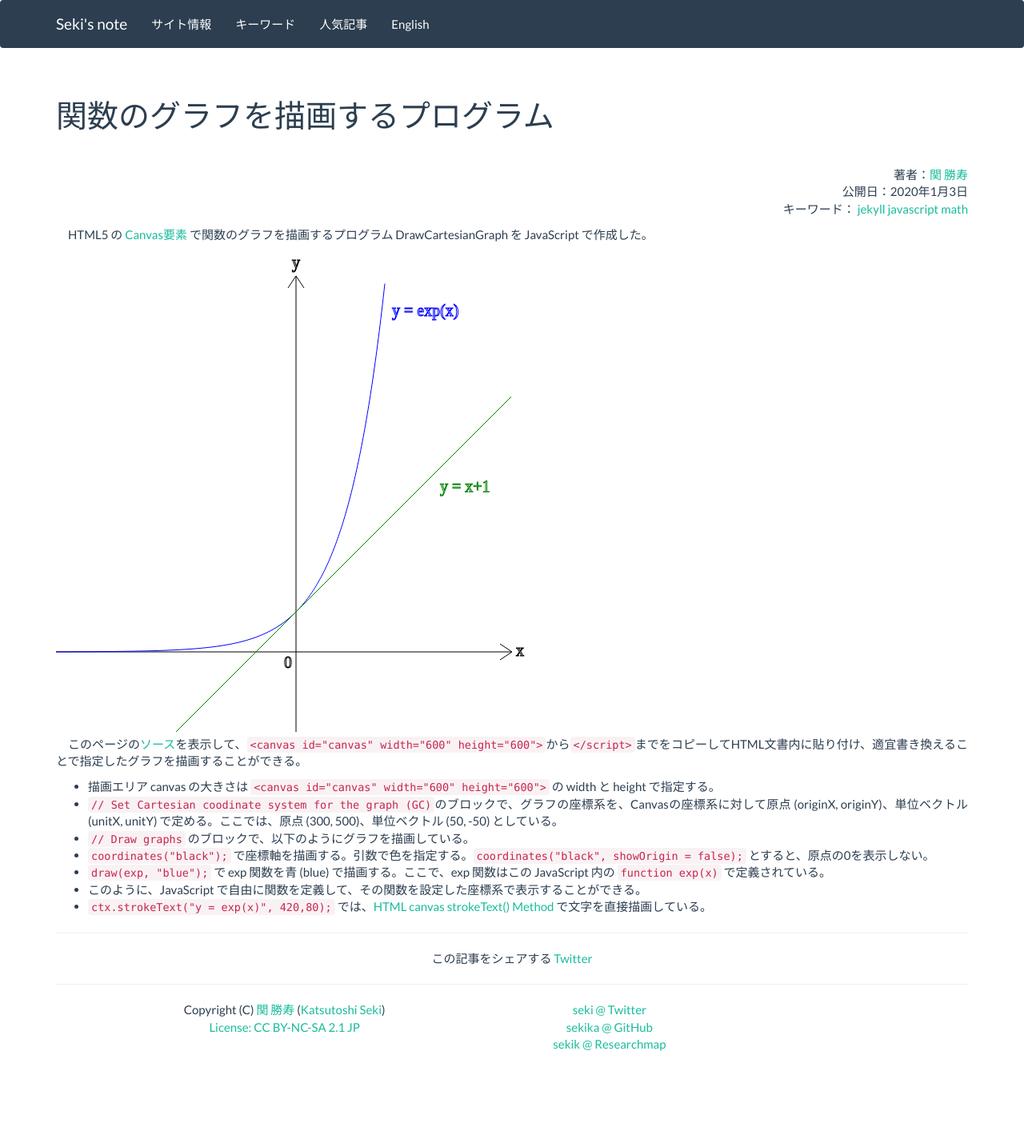
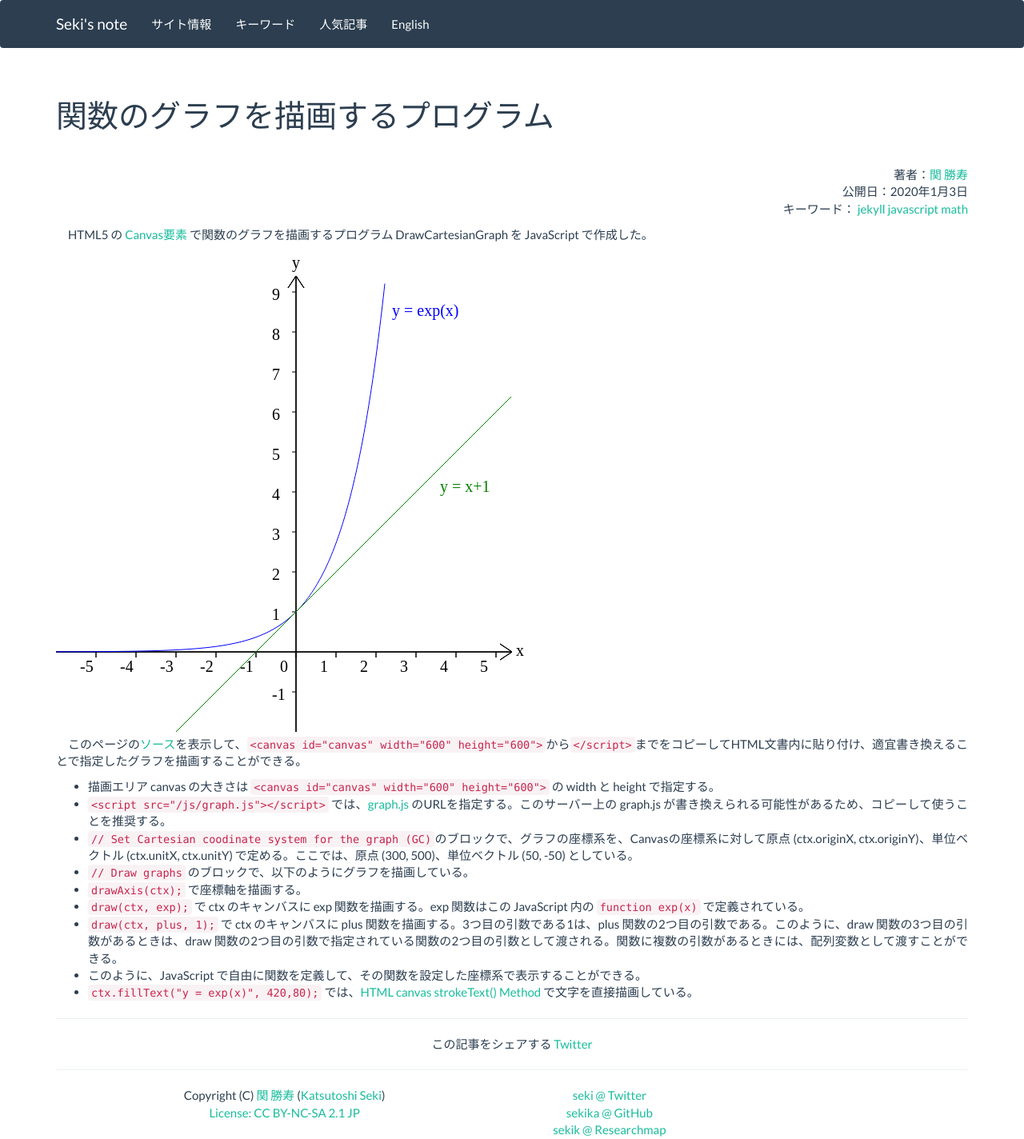
Before and after one commit to sekika/sekika.github.io, a Jekyll site: the page built from _posts/2020-01-03-DrawCartesianGraph.md, in a window 1280 px wide. Shown: the whole page at 80% size. Built offline with Jekyll 4.4.1, drawn with Linux system fonts in a browser that asks for light colours; nearby versions of some CDN libraries; comment, search, counter and statistics services are not loaded; before the commit the page ends 1316 px from its top, so only the background shows below that; some of the changed lines change nothing that is shown.

Commit message:
JavaScript ファイルを分離

```diff
--- a/_posts/2020-01-03-DrawCartesianGraph.md
+++ b/_posts/2020-01-03-DrawCartesianGraph.md
@@ -13,91 +13,48 @@
 <canvas id="canvas" width="600" height="600">
 このブラウザはHTML5のCanvas要素に対応していないためグラフを表示できません。
 </canvas>
+<script src="/js/graph.js"></script>
 <script type="text/javascript">
-// DrawCartesianGraph by Katsutoshi Seki
-// https://sekika.github.io/2020/01/03/DrawCartesianGraph/
-// MIT License
+'use strict';
 
 // Initialize canvas
 var c = document.getElementById('canvas');
 var ctx = c.getContext('2d');
 ctx.font = "20px serif"; // Font of the text
 ctx.lineWidth = 1; // Line width
-width = c.width; // Width of the canvas
-height = c.height; // Height of the canvas
+ctx.width = c.width;
+ctx.height = c.height;
 
 // Set Cartesian coodinate system for the graph (GC)
-// Origin of GC with respect to canvas coordinate
-originX = 300;
-originY = 500;
-// Unit vector of GC with respect to canvas coordinate
-unitX = 50;
-unitY = -50;
+// Origin of GC with respect to canvas coordinate = (ctx.originX, ctx.originY)
+ctx.originX = 300;
+ctx.originY = 500;
+// Unit vector of GC with respect to canvas coordinate = (ctx.unitX, ctx.unitY)
+ctx.unitX = 50;
+ctx.unitY = -50;
 
 // Draw graphs
-coordinates("black");
-draw(exp, "blue");
-ctx.strokeText("y = exp(x)", 420,80);
-draw(plus1, "green");
-ctx.strokeText("y = x+1", 480,300);
+ctx.strokeStyle = "black";
+ctx.fillStyle = "black";
+drawAxis(ctx);
+drawScaleX(ctx, 1);
+drawScaleY(ctx, 1);
+ctx.strokeStyle = "blue";
+draw(ctx, exp);
+ctx.fillStyle = "blue";
+ctx.fillText("y = exp(x)", 420,80);
+ctx.strokeStyle = "green";
+draw(ctx, plus, 1);
+ctx.fillStyle = "green";
+ctx.fillText("y = x+1", 480,300);
 
-// Define functions to draw
-function plus1(x){
-  return x+1;
+// Define mathematical functions
+function plus(x, a){
+  return x+a;
 }
 
 function exp(x){
   return Math.pow(Math.E,x);
-}
-
-// Draw coordinates
-function coordinates(color, showOrigin = true) {
-  // X Axis
-  ctx.strokeStyle = color;
-  ctx.beginPath();
-  ctx.moveTo(0, originY);
-  ctx.lineTo(width-30, originY);
-  ctx.lineTo(width-45, originY-10);
-  ctx.moveTo(width-30, originY);
-  ctx.lineTo(width-45, originY+10);
-  ctx.strokeText("x", width-25, originY+5);
-
-  // Y Axis
-  ctx.moveTo(originX, height);
-  ctx.lineTo(originX, 30);
-  ctx.lineTo(originX-10, 45);
-  ctx.moveTo(originX, 30);
-  ctx.lineTo(originX+10, 45);
-  ctx.strokeText("y", originX-5, 20);
-
-  // Origin
-  if (showOrigin) {
-    ctx.strokeText("0", originX-15, originY+20);
-  }
-  ctx.stroke();
-}
-
-// Draw a graph
-function draw(func, color){
-  ctx.strokeStyle = color;
-  ctx.beginPath();
-  first = true;
-  for (pixX = 0; pixX < width-30; pixX++) {
-     x = (pixX-originX) / unitX;
-     y = func(x);
-     pixY = originY + unitY * y
-     if (pixY >= 35 && pixY <= height) {
-        if (first) {
-           ctx.moveTo(pixX, pixY);
-           first = false;
-        } else {
-           ctx.lineTo(pixX, pixY);
-        }
-     } else {
-        first = true;
-     }
-  }
-  ctx.stroke();
 }
 </script>
 <!-- -------------------------------------------------------------------------------------------- -->
@@ -105,9 +62,11 @@
 このページの[ソース](https://raw.githubusercontent.com/sekika/sekika.github.io/master/_posts/2020-01-03-DrawCartesianGraph.md)を表示して、`<canvas id="canvas" width="600" height="600">`から`</script>`までをコピーしてHTML文書内に貼り付け、適宜書き換えることで指定したグラフを描画することができる。
 
 - 描画エリア canvas の大きさは `<canvas id="canvas" width="600" height="600">` の width と height で指定する。
-- `// Set Cartesian coodinate system for the graph (GC)`のブロックで、グラフの座標系を、Canvasの座標系に対して原点 (originX, originY)、単位ベクトル (unitX, unitY) で定める。ここでは、原点 (300, 500)、単位ベクトル (50, -50) としている。
+- `<script src="/js/graph.js"></script>` では、[graph.js](/js/graph.js) のURLを指定する。このサーバー上の graph.js が書き換えられる可能性があるため、コピーして使うことを推奨する。
+- `// Set Cartesian coodinate system for the graph (GC)`のブロックで、グラフの座標系を、Canvasの座標系に対して原点 (ctx.originX, ctx.originY)、単位ベクトル (ctx.unitX, ctx.unitY) で定める。ここでは、原点 (300, 500)、単位ベクトル (50, -50) としている。
 - `// Draw graphs` のブロックで、以下のようにグラフを描画している。
-- `coordinates("black");` で座標軸を描画する。引数で色を指定する。`coordinates("black", showOrigin = false);` とすると、原点の0を表示しない。
-- `draw(exp, "blue");` で exp 関数を青 (blue) で描画する。ここで、exp 関数はこの JavaScript 内の `function exp(x)` で定義されている。
+- `drawAxis(ctx);` で座標軸を描画する。
+- `draw(ctx, exp);` で ctx のキャンバスに exp 関数を描画する。exp 関数はこの JavaScript 内の `function exp(x)` で定義されている。
+- `draw(ctx, plus, 1);` で ctx のキャンバスに plus 関数を描画する。3つ目の引数である1は、plus 関数の2つ目の引数である。このように、draw 関数の3つ目の引数があるときは、draw 関数の2つ目の引数で指定されている関数の2つ目の引数として渡される。関数に複数の引数があるときには、配列変数として渡すことができる。
 - このように、JavaScript で自由に関数を定義して、その関数を設定した座標系で表示することができる。
-- `ctx.strokeText("y = exp(x)", 420,80);` では、[HTML canvas strokeText() Method](https://www.w3schools.com/Tags/canvas_stroketext.asp) で文字を直接描画している。
+- `ctx.fillText("y = exp(x)", 420,80);` では、[HTML canvas strokeText() Method](https://www.w3schools.com/Tags/canvas_stroketext.asp) で文字を直接描画している。
```
